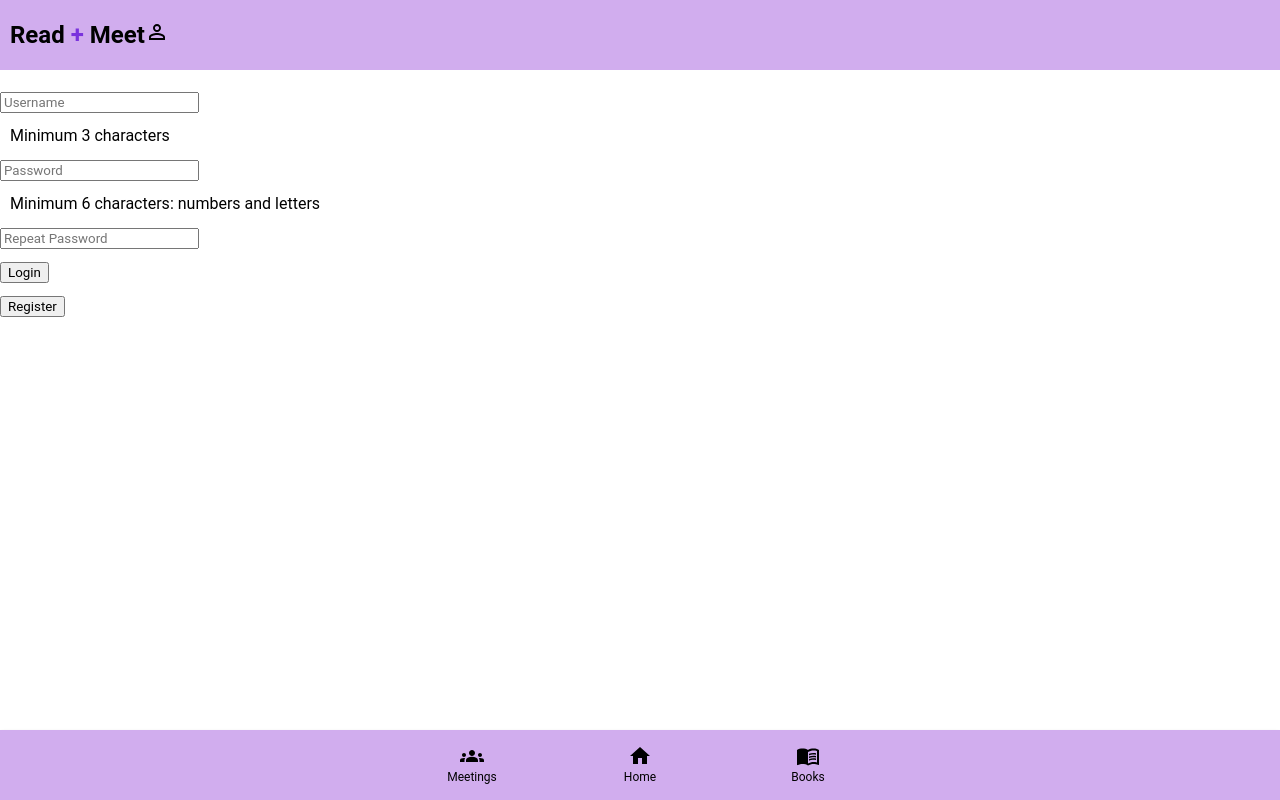
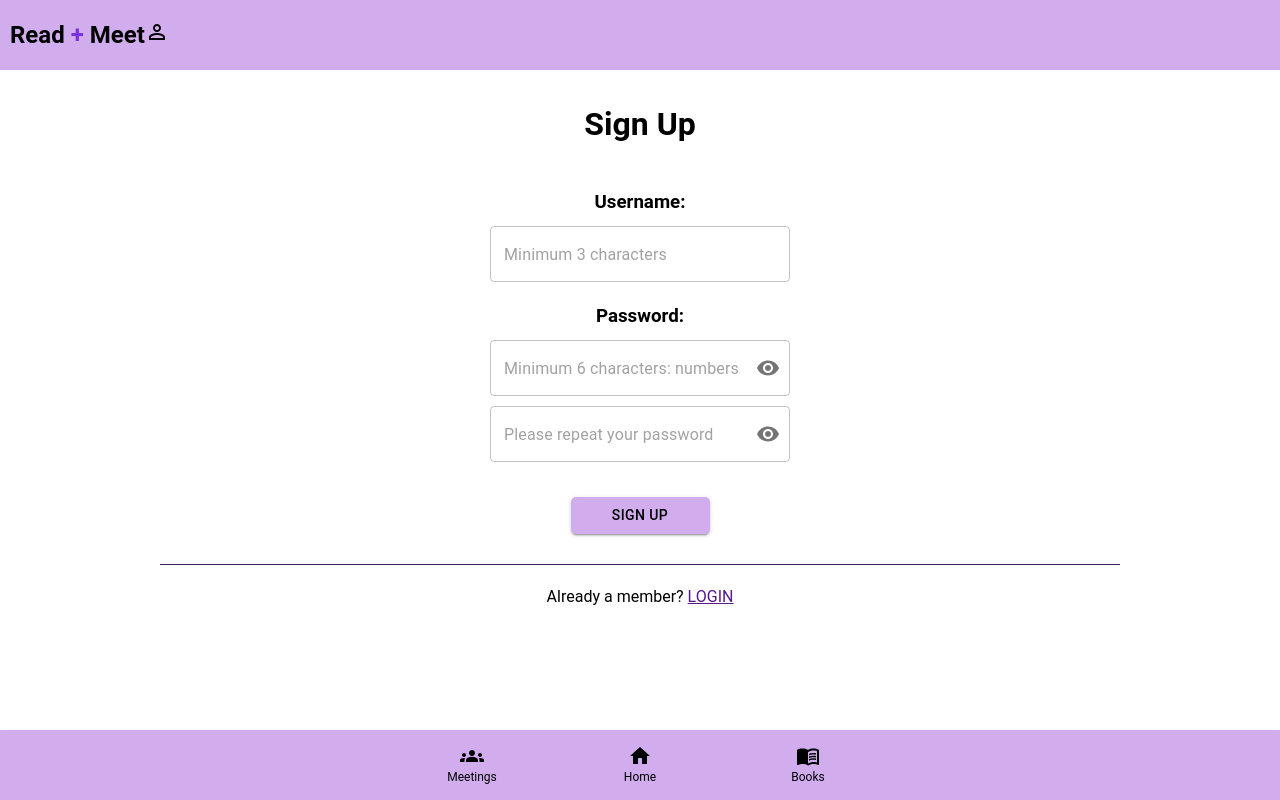
Before and after one commit to cananozyol/read-and-meet-capstone-project, a React (Vite) app in the folder frontend/: page /register in a window 1280 px wide. Built offline with nearby package versions, Linux system fonts and the light colour scheme; no server answers.

Commit message:
update styling registerPage

```diff
--- a/frontend/src/App.tsx
+++ b/frontend/src/App.tsx
@@ -27,7 +27,7 @@ export default function App() {
 
     useEffect(() => {
         me();
-    }, []);
+    }, [me]);
 
 
     return (
--- a/frontend/src/pages/RegisterPage.tsx
+++ b/frontend/src/pages/RegisterPage.tsx
@@ -1,6 +1,11 @@
 import {ChangeEvent, FormEvent, useState} from "react";
-import {useNavigate} from "react-router-dom";
+import {Link, useNavigate} from "react-router-dom";
 import {useStore} from "../hooks/useStore.ts";
+import {styled} from "styled-components";
+import {IconButton, InputAdornment, TextField} from "@mui/material";
+import Visibility from "@mui/icons-material/Visibility";
+import VisibilityOff from "@mui/icons-material/VisibilityOff";
+import ButtonStyle from "../components/ButtonStyle.tsx";
 
 
 export default function RegisterPage() {
@@ -8,16 +13,35 @@ export default function RegisterPage() {
     const [username, setUsername] = useState("");
     const [password, setPassword] = useState("");
     const [repeatedPassword, setRepeatedPassword] = useState("");
+    const [showPassword, setShowPassword] = useState<boolean>(false);
+    const [errorUsername, setErrorUsername] = useState<string>("");
+    const [errorPassword, setErrorPassword] = useState<string>("");
     const navigate = useNavigate();
     const register = useStore((state) => state.register);
+
+    const isPasswordValid = /^(?=.*[a-z])(?=.*[A-Z])(?=.*\d).+$/.test(password);
 
 
     function handleUsernameInput(event: ChangeEvent<HTMLInputElement>) {
         setUsername(event.currentTarget.value);
+        if (event.target.value.includes(" ")) {
+            setErrorUsername("Whitespace is not allowed!")
+        } else if (event.target.value.length < 3) {
+            setErrorUsername("Username must be at least 3 characters long!")
+        } else if (event.target.value.length > 25) {
+            setErrorUsername("Username must be under 25 characters long!")
+        } else {
+            setErrorUsername("")
+        }
     }
 
     function handlePasswordInput(event: ChangeEvent<HTMLInputElement>) {
         setPassword(event.currentTarget.value);
+        if (!isPasswordValid) {
+            setErrorPassword("Password must contain at least one lowercase letter, one uppercase letter, and one digit");
+        } else {
+            setErrorPassword("");
+        }
     }
 
     function handleRepeatedPasswordInput(event: ChangeEvent<HTMLInputElement>) {
@@ -26,33 +50,126 @@ export default function RegisterPage() {
 
     function handleRegistration(event: FormEvent<HTMLFormElement>) {
         event.preventDefault();
+        if (errorUsername || errorPassword) {
+            return;
+        }
+
         register(username, password, repeatedPassword, navigate);
     }
 
+
     return (
         <>
-            <form onSubmit={handleRegistration}>
-                <input required id="username" name="username" value={username}
-                                 onChange={handleUsernameInput}
-                                 placeholder="Username"
-                                 />
-                <p>Minimum 3 characters</p>
-                <input required id="password" name="password" value={password}
-                                 onChange={handlePasswordInput}
-                                 placeholder="Password"
-                                 type="password"
-                                 />
-                <p>Minimum 6 characters: numbers and letters</p>
-                <input required id="repeated-password" name="repeatedPassword" value={repeatedPassword}
-                                 onChange={handleRepeatedPasswordInput}
-                                 placeholder="Repeat Password"
-                                 type="password"
-                                 />
+            <FormContainer onSubmit={handleRegistration} style={{ display: "flex", flexDirection: "column", alignItems: "center" }}>
+                <h1>Sign Up</h1>
                 <p></p>
-                <button type={"button"} onClick={() => navigate("/")}>Login</button>
-                <p></p>
-                <button type={"submit"}>Register</button>
-            </form>
+                <h3>Username:</h3>
+                <TextField
+                    id="username"
+                    name="username"
+                    variant="outlined"
+                    value={username}
+                    onChange={handleUsernameInput}
+                    required
+                    placeholder="Minimum 3 characters"
+                    style={{ marginBottom: "10px", width: "300px" }}
+                    color="secondary"
+                    error={!!errorUsername}
+                    helperText={errorUsername}
+                />
+                <h3>Password:</h3>
+                <TextField
+                    id="password"
+                    name="password"
+                    variant="outlined"
+                    value={password}
+                    onChange={handlePasswordInput}
+                    required
+                    placeholder="Minimum 6 characters: numbers and letters"
+                    style={{ marginBottom: "10px", width: "300px" }}
+                    color="secondary"
+                    type={showPassword ? "text" : "password"}
+                    error={!!errorPassword}
+                    helperText={errorPassword}
+                    InputProps={{
+                        endAdornment: (
+                            <InputAdornment position="end">
+                                <IconButton
+                                    aria-label="toggle password visibility"
+                                    onClick={() => setShowPassword(!showPassword)}
+                                    edge="end"
+                                >
+                                    {showPassword ? <VisibilityOff /> : <Visibility />}
+                                </IconButton>
+                            </InputAdornment>
+                        ),
+                    }}
+                />
+
+                <TextField
+                    id="repeated-password"
+                    name="repeated-password"
+                    variant="outlined"
+                    value={repeatedPassword}
+                    onChange={handleRepeatedPasswordInput}
+                    required
+                    placeholder="Please repeat your password"
+                    style={{ marginBottom: "10px", width: "300px" }}
+                    color="secondary"
+                    type={showPassword ? "text" : "password"}
+                    error={!!errorPassword}
+                    helperText={errorPassword}
+                    InputProps={{
+                        endAdornment: (
+                            <InputAdornment position="end">
+                                <IconButton
+                                    aria-label="toggle password visibility"
+                                    onClick={() => setShowPassword(!showPassword)}
+                                    edge="end"
+                                >
+                                    {showPassword ? <VisibilityOff /> : <Visibility />}
+                                </IconButton>
+                            </InputAdornment>
+                        ),
+                    }}
+                />
+                {password !== repeatedPassword && (
+                    <p style={{ color: "red" }}>Passwords do not match</p>
+                )}
+            </FormContainer>
+
+            <StyledButton>
+            <ButtonStyle type="submit">Sign Up</ButtonStyle>
+                <HorizontalLine />
+                <p>
+                    Already a member?{" "}
+                    <Link to="/login" style={{ color: "#551A8B", textDecoration: "underline" }}>
+                        LOGIN
+                    </Link>
+                </p>
+            </StyledButton>
         </>
     )
 }
+
+export const FormContainer = styled.form`
+  display: flex;
+  flex-direction: column;
+  justify-content: center;
+  align-items: center;
+  margin-bottom: 25px;
+`;
+export const StyledButton = styled.div`
+  display: flex;
+  flex-direction: column;
+  justify-content: center;
+  align-items: center;
+  margin-bottom: 30px;
+`;
+export const HorizontalLine = styled.div`
+  width: 75%;
+  height: 1px;
+  background-color: #411c5d;
+  margin-top: 30px;
+  margin-bottom: 10px;
+`;
```
Also changed, not shown: 1 other file (tests, documents, lock files or other folders).
